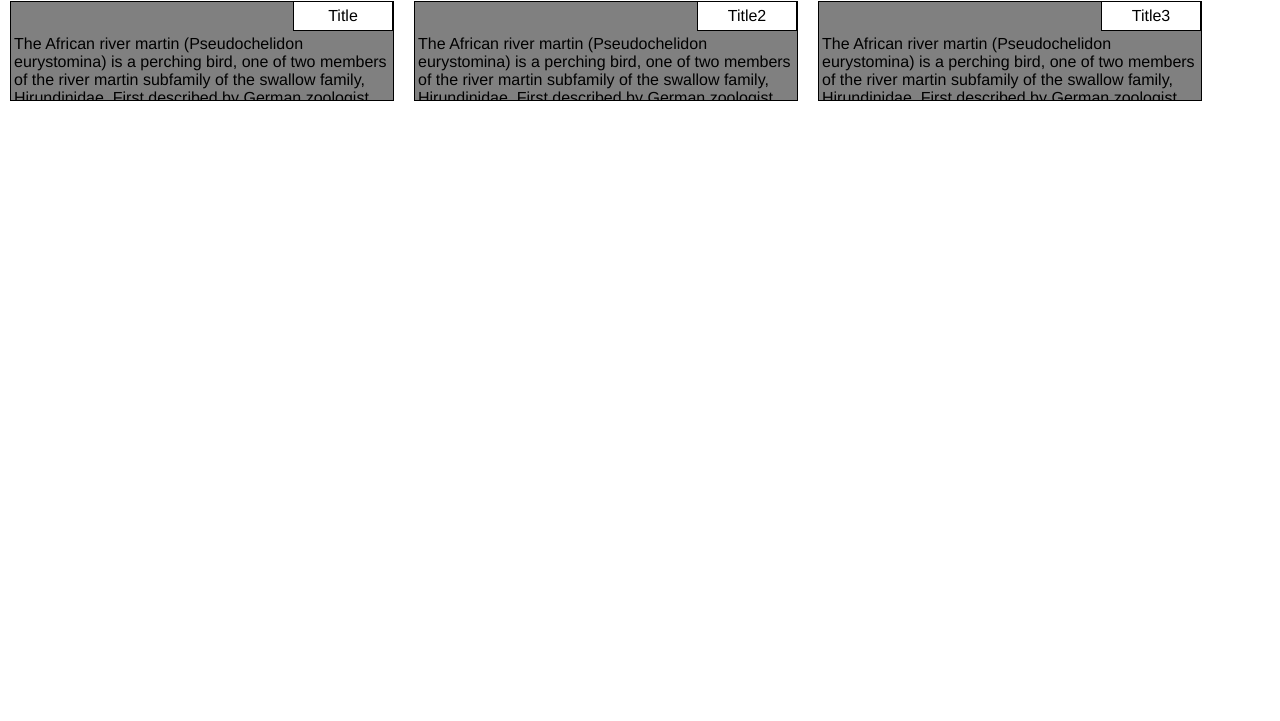
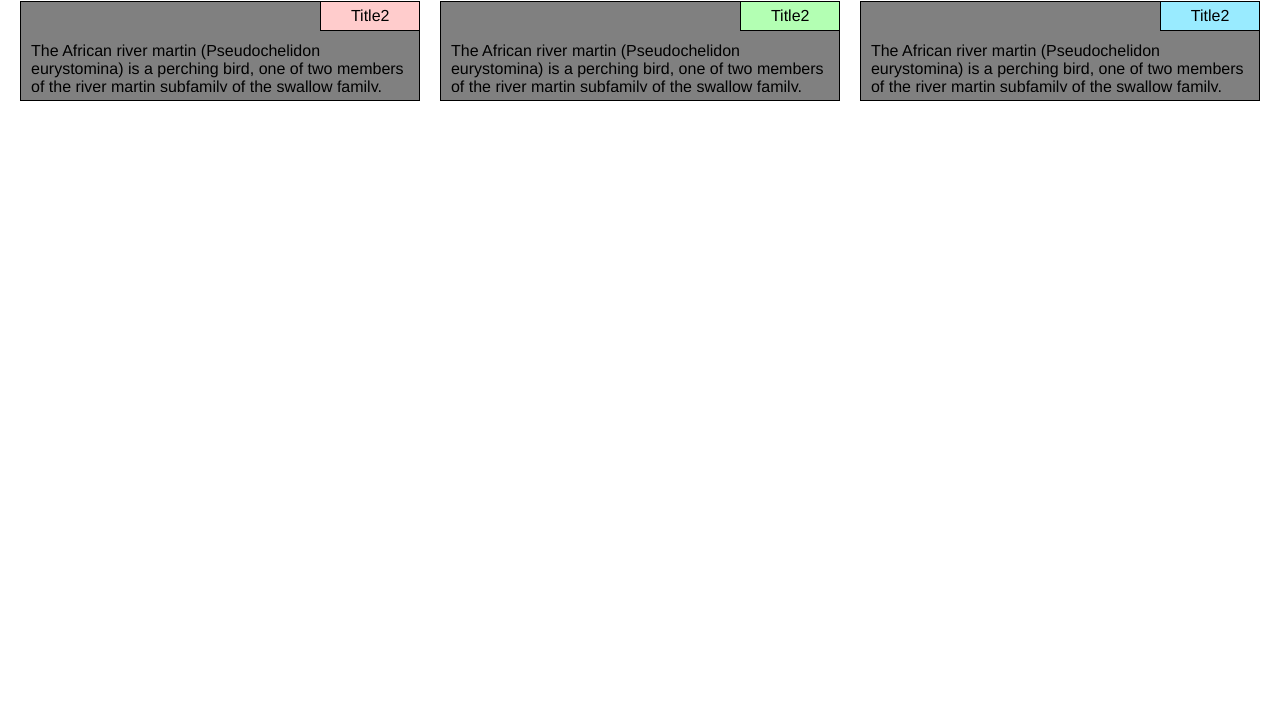
Before and after one commit to bombagian/M2_Assignment, a plain HTML site: page index.html in a window 1280 px wide. Shown: the part 79-800 px from the top of the page. Drawn offline with Linux system fonts and the light colour scheme.

Commit message:
Additional container added to manage margins

```diff
--- a/css/style.css
+++ b/css/style.css
@@ -5,67 +5,89 @@
   padding:0;
 }
 
+body {
+  margin: 10px;
+}
+
 h1 {
   margin-bottom: 15px;
 }
 
+
 div {
   font-family: Helvetica;
+  height: 100px;
 }
 
-.container {
-    float: left;
-    background-color:grey;
-    position: relative;
-    height: 100px;
-    border:1px solid black;
-    margin: 10px;
+.col {
+  /*background-color:blue;*/
+  height: 100%;
 }
+
+.box {
+  background-color:grey;
+  border: 1px solid black;
+  margin: 0px 10px 10px 10px;
+  position: relative;
+}
+
 
 .title{
     border: 1px solid black;
     text-align: center;
-    background-color:white;
+    padding:5px;
+    width: 25%;
     position: absolute;
-    right: 0px;
+    right: -1px;
     top: -1px;
-    width: 100px;
     height: 30px;
-    vertical-align: center;
-    padding:5px;
   }
 
   .menu{
+    overflow: scroll;
     position: absolute;
-    top: 30px;
-    height: 70%;
-    width: 100%;
-    overflow: scroll;
-    padding: 3px;
+    top:30px;
+    height: 60px;
+    padding: 10px;
   }
+
+#m1{background-color: #ffcccc;}
+#m2{background-color: #b3ffb3;}
+#m3{background-color: #99ebff;}
+
 
 /********** Desktop **********/
 @media (min-width: 992px) {
   .l1 {
-    width: 30%;
+    float: left;
+    width: 33.33%;
+    margin-right: auto;
+    margin-left: auto;
   }
 }
 
 /********** Tablet **********/
 @media (min-width: 768px) and (max-width: 991px) {
  .md1 {
-    width: 46%;
+    float: left;
+    width: 50%;
+    margin-right: auto;
+    margin-left: auto;
     }
  .md2 {
+    float: left;
     width: 100%;
+    margin-right: auto;
+    margin-left: auto;
     }
   }
 
   /********** Mobile **********/
 @media (max-width: 767px) {
   .sml {
-    /*clear: left;*/
     float: left;
     width: 100%;
+    margin-right: auto;
+    margin-left: auto;
     }
   }
--- a/index.html
+++ b/index.html
@@ -10,19 +10,24 @@
 </head>
 <body>
 	<h1>GB</h1>
-  <div class="container l1 md1 sml">
-  	<p class="title">Title</p>
-  	<p class="menu"> The African river martin (Pseudochelidon eurystomina) is a perching bird, one of two members of the river martin subfamily of the swallow family, Hirundinidae. First described by German zoologist Gustav Hartlaub in 1861, the African river martin was not at first recognised as a swallow, but was later placed in a separate subfamily shared with the Asian white-eyed river martin.</p>
+
+  <div class="col l1 md1 sml">
+    <div class="box">
+    <p class="title" id="m1">Title2</p>
+    <p class="menu"> The African river martin (Pseudochelidon eurystomina) is a perching bird, one of two members of the river martin subfamily of the swallow family, Hirundinidae. First described by German zoologist Gustav Hartlaub in 1861, the African river martin was not at first recognised as a swallow, but was later placed in a separate subfamily shared with the Asian white-eyed river martin.</p></div>
   </div>
 
-<div class="container l1 md1 sml">
-  	<p class="title">Title2</p>
-  	<p class="menu"> The African river martin (Pseudochelidon eurystomina) is a perching bird, one of two members of the river martin subfamily of the swallow family, Hirundinidae. First described by German zoologist Gustav Hartlaub in 1861, the African river martin was not at first recognised as a swallow, but was later placed in a separate subfamily shared with the Asian white-eyed river martin.</p>
+  <div class="col l1 md1 sml">
+    <div class="box">
+    <p class="title" id="m2">Title2</p>
+    <p class="menu"> The African river martin (Pseudochelidon eurystomina) is a perching bird, one of two members of the river martin subfamily of the swallow family, Hirundinidae. First described by German zoologist Gustav Hartlaub in 1861, the African river martin was not at first recognised as a swallow, but was later placed in a separate subfamily shared with the Asian white-eyed river martin.</p></div>
   </div>
 
-<div class="container l1 md2 sml">
-  	<p class="title">Title3</p>
-  	<p class="menu"> The African river martin (Pseudochelidon eurystomina) is a perching bird, one of two members of the river martin subfamily of the swallow family, Hirundinidae. First described by German zoologist Gustav Hartlaub in 1861, the African river martin was not at first recognised as a swallow, but was later placed in a separate subfamily shared with the Asian white-eyed river martin.</p>
+  <div class="col l1 md2 sml">
+    <div class="box">
+    <p class="title" id="m3">Title2</p>
+    <p class="menu"> The African river martin (Pseudochelidon eurystomina) is a perching bird, one of two members of the river martin subfamily of the swallow family, Hirundinidae. First described by German zoologist Gustav Hartlaub in 1861, the African river martin was not at first recognised as a swallow, but was later placed in a separate subfamily shared with the Asian white-eyed river martin.</p></div>
   </div>
+
 </body>
 </html>
```
